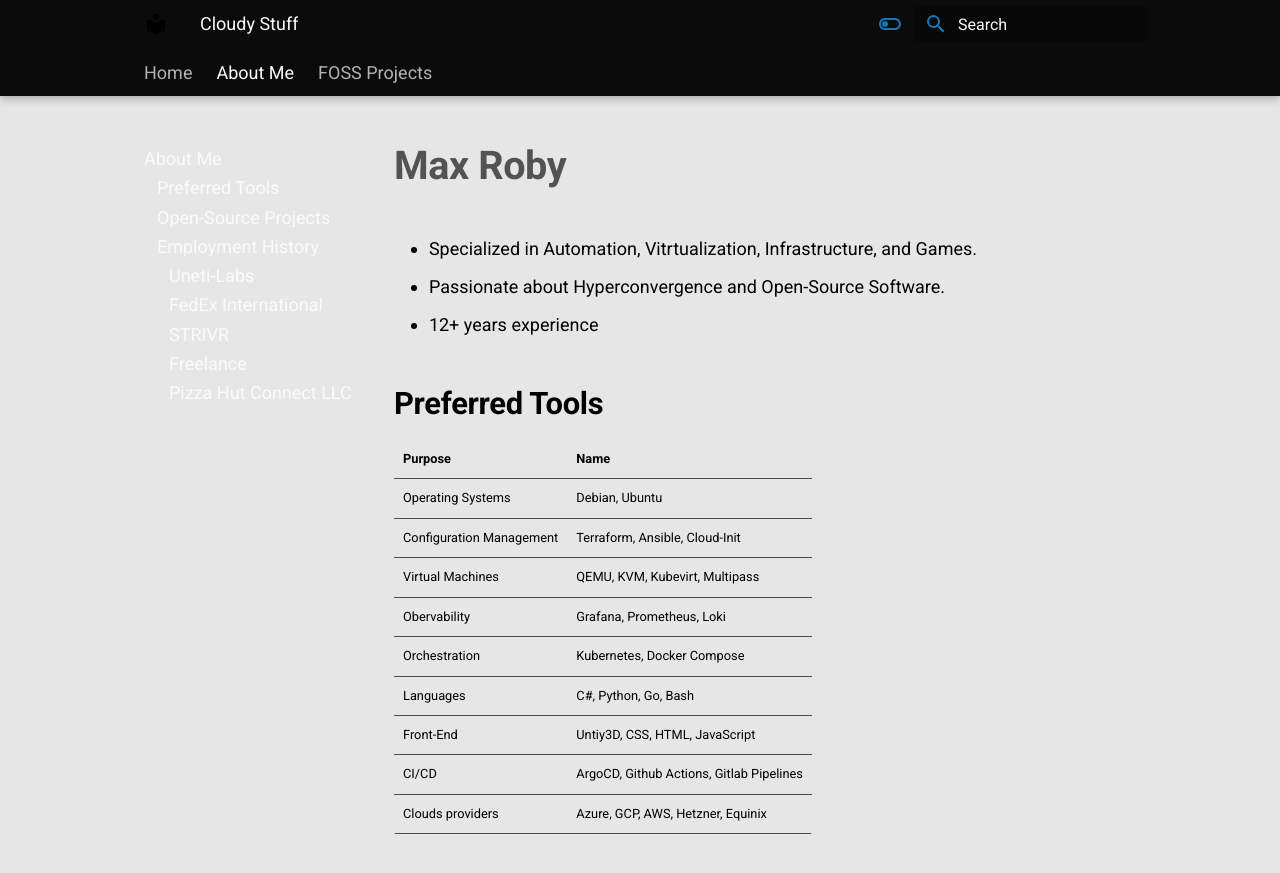
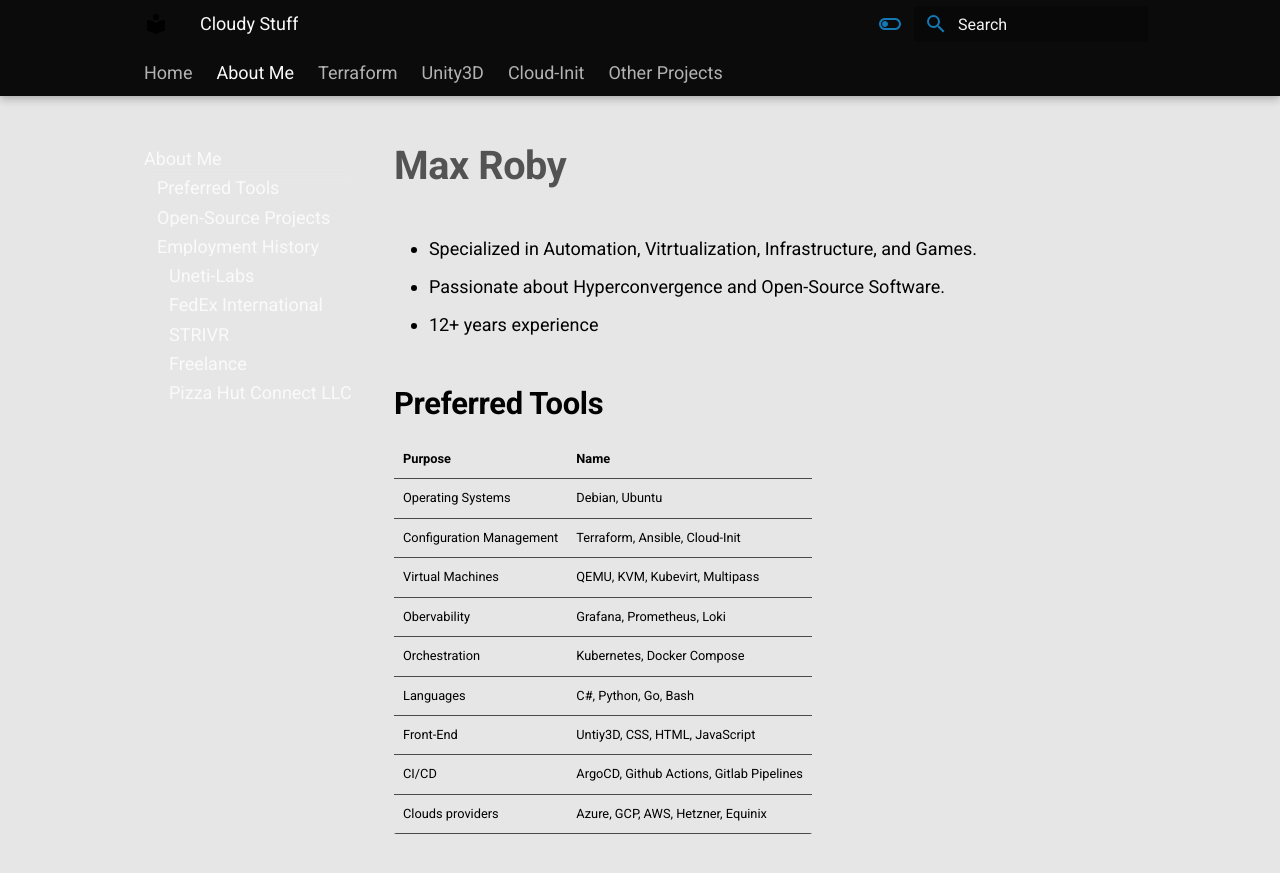
Before and after one commit to cloudymax/CloudyDevDotNet, an MkDocs documentation site: the page built from docs/resume.md, in a window 1280 px wide and 900 px high. Shown: the top 873 px of the window. Built offline with MkDocs 1.6.1 and Material for MkDocs 9.7.7, drawn with Linux system fonts in a browser that asks for light colours.

Commit message:
new links

```diff
--- a/mkdocs.yml
+++ b/mkdocs.yml
@@ -63,11 +63,25 @@ markdown_extensions:
 nav:
     - Home: index.md
     - About Me: resume.md
-    - FOSS Projects:
-      - PXEless: https://github.com/cloudymax/pxeless/blob/develop/README.md
-      - Spot Price Notes: https://github.com/cloudymax/spot-prices/blob/main/README.md
-      - Unity3D Self-Authorizer: https://github.com/buildstar-online/unity-self-auth/blob/main/README.md
-      - Mod-Security Grafana Dashboard: https://github.com/cloudymax/modsecurity-dashboard/blob/main/README.md
+    - Terraform:
+      - Azure: https://github.com/buildstar-online/azure-tf-starter
+      - GCP: https://github.com/buildstar-online/gcp-tf-starter
+      - Equinix: https://github.com/buildstar-online/modules-equinix-tf-spot
+      - Hetzner: https://github.com/small-hack/modules-hetzner-tf-vm
+      - AWS: https://github.com/buildstar-online/modules-aws-ec2
+      - Spot Price Notes: https://github.com/cloudymax/spot-prices/
+    - Unity3D:
+      - WebGL on Nginx: https://github.com/buildstar-online/unity-webgl-nginx
+      - GPUs on GameGI: https://github.com/buildstar-online/gameci-docker-extras
       - Splines: game_dev/splines.md
       - Virtual Office: game_dev/virtual-office.md
-      - Word-Art Generator: https://github.com/cloudymax/art_generator/blob/main/README.md
+      - Unity3D Self-Authorizer: https://github.com/buildstar-online/unity-self-auth/
+    - Cloud-Init:
+      - Templates: https://github.com/buildstar-online/cloud-init-templates
+      - Generator: https://github.com/buildstar-online/cloud-init-generator
+      - PXEless: https://github.com/cloudymax/pxeless/
+      - Scrap-Metal: https://github.com/cloudymax/Scrap-Metal
+      - Kubevirt: https://github.com/small-hack/argocd-apps/tree/main/kubevirt
+    - Other Projects:
+      - Mod-Security Grafana Dashboard: https://github.com/cloudymax/modsecurity-dashboard/
+      - Word-Art Generator: https://github.com/cloudymax/art_generator/
```
Also changed, not shown: docs/index.md (+3 -0 lines).
